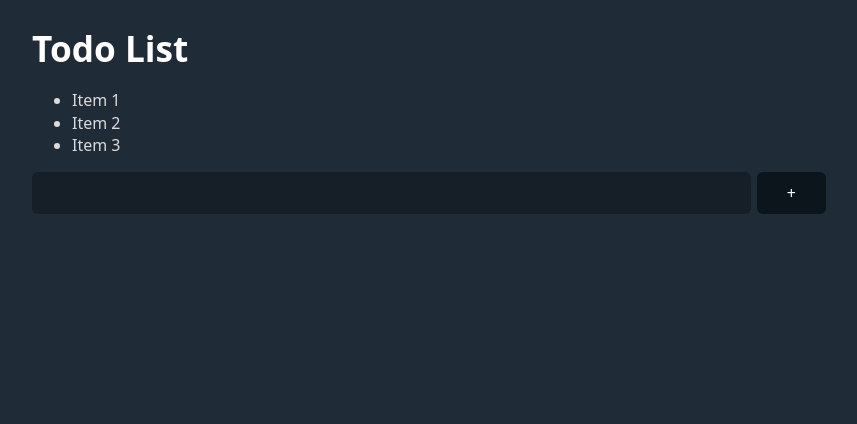
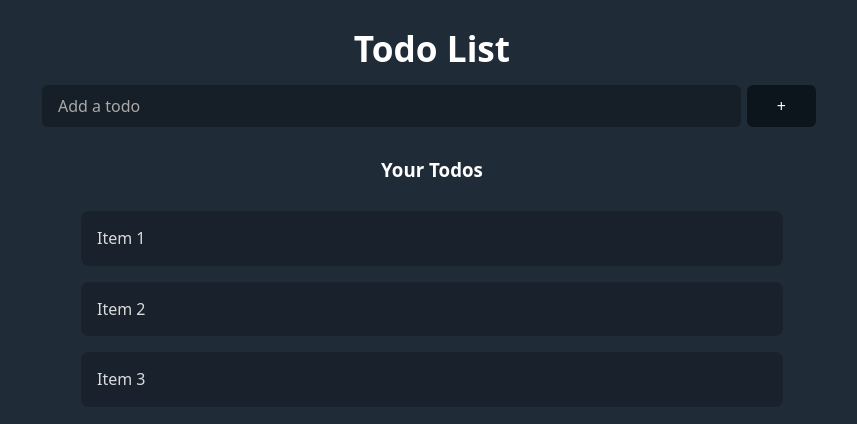
Before and after one commit to 716green/node-git-ts-client, a React (Vite) app: page / in a window 1280 px wide. Shown: the top 424 px of the page, without its empty margins (208-1065 px from the left). Built offline with nearby package versions, Linux system fonts and the light colour scheme.

Commit message:
Added styling

```diff
--- /dev/null
+++ b/src/App.css
@@ -0,0 +1,33 @@
+* {
+    margin: 0;
+    padding: 0;
+    box-sizing: border-box;
+}
+
+h1 {
+    text-align: center;
+}
+
+form input {
+    padding: 0 1rem;
+}
+
+.container {
+    display: flex;
+    flex-direction: column;
+    align-items: center;
+    justify-content: center;
+}
+
+ul {
+    list-style: none;
+    width: 90%;
+}
+
+li {
+    background: rgba(22, 31, 39, 0.7);
+    margin-left: 0;
+    padding: 1rem;
+    margin: 1rem 0;
+    border-radius: 0.5rem;
+}
--- a/src/App.tsx
+++ b/src/App.tsx
@@ -1,6 +1,7 @@
 import React, { FormEvent, useState } from "react";
 import TodoList from "./TodoList";
 import axios from "axios";
+import "./App.css";
 
 // Type annotations are optional, but recommended, FC stands for Function Component
 
@@ -23,17 +24,20 @@ const App: React.FC = () => {
   return (
     <main>
       <h1>Todo List</h1>
-      <TodoList />
+
       <form action="" style={{ display: "flex" }}>
         <input
           onChange={(e) => setCurrentTodo(e.target.value)}
           type="text"
+          placeholder="Add a todo"
           style={{ width: "100%" }}
         />
         <button onClick={addTodoHandler} type="submit">
           +
         </button>
       </form>
+
+      <TodoList />
     </main>
   );
 };
--- a/src/TodoList.tsx
+++ b/src/TodoList.tsx
@@ -1,12 +1,16 @@
 import React from "react";
+import "./App.css";
 
 const TodoList: React.FC = () => {
   return (
-    <ul>
-      <li>Item 1</li>
-      <li>Item 2</li>
-      <li>Item 3</li>
-    </ul>
+    <div className="container">
+      <h3>Your Todos</h3>
+      <ul>
+        <li>Item 1</li>
+        <li>Item 2</li>
+        <li>Item 3</li>
+      </ul>
+    </div>
   );
 };
 
```
